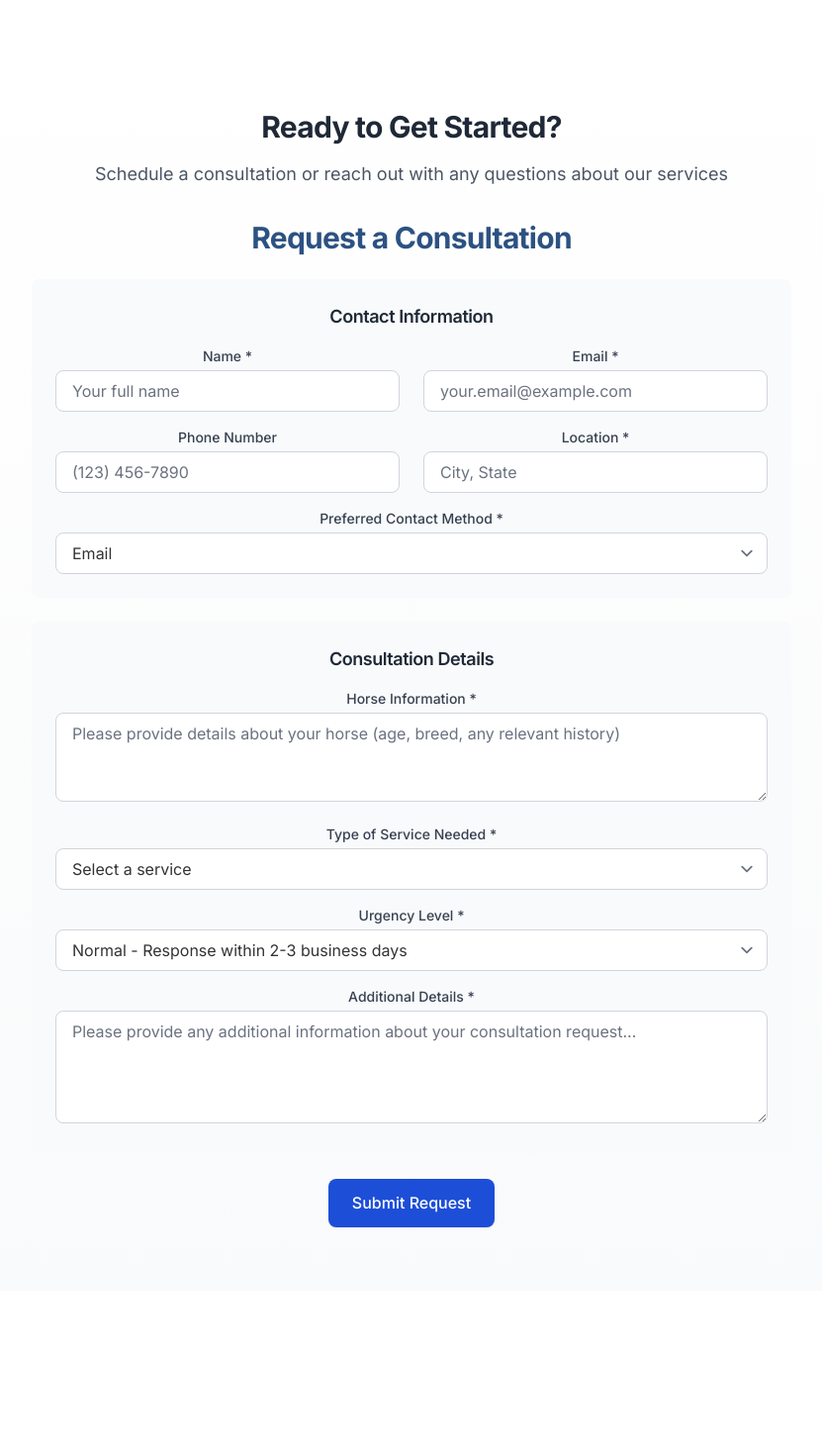
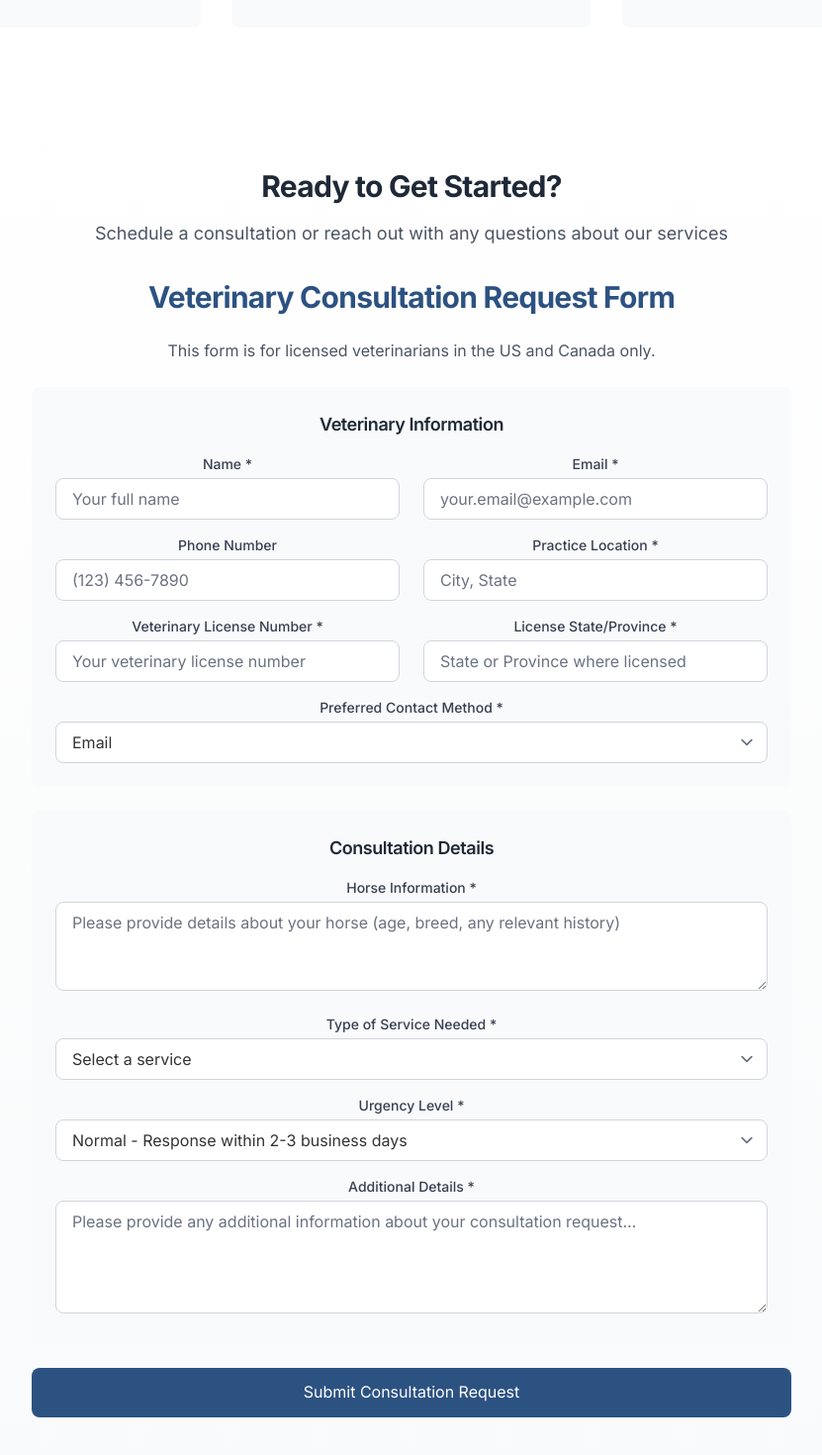
Before and after one commit to CoreyCrawfordDev/dr-gold-equine, a Next.js app: page / in a window 1280 px wide. Shown: the part 1232-2702 px from the top of the page at 99% size, without its empty margins (224-1055 px from the left). Before the commit the page ends 2536 px from the top, so only its background shows below. Built offline with nearby package versions, Linux system fonts and the light colour scheme.

Commit message:
Update consultation form and services: Add veterinary license fields, update service coverage to US/Canada, add pricing information

```diff
--- a/app/components/ContactForm.tsx
+++ b/app/components/ContactForm.tsx
@@ -13,6 +13,8 @@ export default function ContactForm() {
     email: '',
     phone: '',
     location: '', // City/State
+    license_number: '', // Veterinary license number
+    license_state: '', // State/Province of license
     horseInfo: '', // Horse details
     serviceType: '', // Type of service needed
     preferredContact: 'email', // Preferred contact method
@@ -61,6 +63,8 @@ export default function ContactForm() {
           from_email: formData.email,
           phone: formattedPhone,
           location: formData.location,
+          license_number: formData.license_number,
+          license_state: formData.license_state,
           horse_info: formData.horseInfo,
           service_type: formData.serviceType,
           preferred_contact: formData.preferredContact,
@@ -87,6 +91,8 @@ export default function ContactForm() {
         email: '',
         phone: '',
         location: '',
+        license_number: '',
+        license_state: '',
         horseInfo: '',
         serviceType: '',
         preferredContact: 'email',
@@ -122,11 +128,12 @@ export default function ContactForm() {
       className="space-y-6"
       aria-labelledby="contact-form-title"
     >
-      <h3 id="contact-form-title" className="text-primary mb-6">Request a Consultation</h3>
+      <h3 id="contact-form-title" className="text-primary mb-6">Veterinary Consultation Request Form</h3>
+      <p className="text-gray-600 mb-6">This form is for licensed veterinarians in the US and Canada only.</p>
 
       {/* Contact Information Section */}
       <div className="bg-gray-50 p-6 rounded-lg">
-        <h4 className="text-lg font-semibold mb-4">Contact Information</h4>
+        <h4 className="text-lg font-semibold mb-4">Veterinary Information</h4>
         <div className="grid grid-cols-1 md:grid-cols-2 gap-6">
           <div>
             <label htmlFor="name" className="label">
@@ -188,7 +195,7 @@ export default function ContactForm() {
           </div>
           <div>
             <label htmlFor="location" className="label">
-              Location *
+              Practice Location *
             </label>
             <input
               type="text"
@@ -199,6 +206,41 @@ export default function ContactForm() {
               onChange={handleChange}
               className="input"
               placeholder="City, State"
+              aria-required="true"
+            />
+          </div>
+        </div>
+
+        <div className="grid grid-cols-1 md:grid-cols-2 gap-6 mt-4">
+          <div>
+            <label htmlFor="license_number" className="label">
+              Veterinary License Number *
+            </label>
+            <input
+              type="text"
+              id="license_number"
+              name="license_number"
+              required
+              value={formData.license_number}
+              onChange={handleChange}
+              className="input"
+              placeholder="Your veterinary license number"
+              aria-required="true"
+            />
+          </div>
+          <div>
+            <label htmlFor="license_state" className="label">
+              License State/Province *
+            </label>
+            <input
+              type="text"
+              id="license_state"
+              name="license_state"
+              required
+              value={formData.license_state}
+              onChange={handleChange}
+              className="input"
+              placeholder="State or Province where licensed"
               aria-required="true"
             />
           </div>
@@ -323,16 +365,13 @@ export default function ContactForm() {
         </div>
       )}
 
-      <div className="text-center">
-        <button
-          type="submit"
-          className="btn btn-primary"
-          disabled={status.type === 'loading'}
-          aria-label={status.type === 'loading' ? 'Sending message...' : 'Send message'}
-        >
-          {status.type === 'loading' ? 'Sending...' : 'Submit Request'}
-        </button>
-      </div>
+      <button
+        type="submit"
+        className="w-full bg-primary text-white py-3 px-6 rounded-lg hover:bg-primary-dark transition-colors"
+        disabled={status.type === 'loading'}
+      >
+        {status.type === 'loading' ? 'Sending...' : 'Submit Consultation Request'}
+      </button>
     </form>
   );
 }
--- a/app/page.tsx
+++ b/app/page.tsx
@@ -55,6 +55,11 @@ export default function Home() {
           <h2 className="text-3xl md:text-4xl font-bold text-center mb-12">
             Our Services
           </h2>
+          <div className="text-center mb-8">
+            <p className="text-lg text-gray-600">
+              All consultation services start at $250/hour
+            </p>
+          </div>
           <div className="grid md:grid-cols-3 gap-8">
             {services.map((service, index) => (
               <div
@@ -96,7 +101,7 @@ const services = [
   },
   {
     title: "Phone/Text Consults",
-    description: "Remote consultation services for veterinarians and animal owners throughout Montana."
+    description: "Remote consultation services for veterinarians throughout the US and Canada."
   },
   {
     title: "Chart Reviews",
--- /dev/null
+++ b/email_template.html
@@ -0,0 +1,157 @@
+<!DOCTYPE html>
+<html>
+<head>
+    <style>
+        body {
+            font-family: Arial, sans-serif;
+            line-height: 1.6;
+            color: #333333;
+            margin: 0;
+            padding: 0;
+        }
+        .container {
+            max-width: 600px;
+            margin: 0 auto;
+            padding: 20px;
+        }
+        .header {
+            background-color: #1a365d;
+            color: white;
+            padding: 20px;
+            text-align: center;
+            border-radius: 5px 5px 0 0;
+        }
+        .content {
+            background-color: #ffffff;
+            padding: 20px;
+            border: 1px solid #e2e8f0;
+        }
+        .section {
+            margin-bottom: 25px;
+            padding: 15px;
+            background-color: #f8fafc;
+            border-radius: 5px;
+        }
+        .section-title {
+            color: #1a365d;
+            font-size: 18px;
+            font-weight: bold;
+            margin-bottom: 15px;
+            padding-bottom: 8px;
+            border-bottom: 2px solid #e2e8f0;
+        }
+        .field {
+            margin-bottom: 15px;
+        }
+        .label {
+            font-weight: bold;
+            color: #4a5568;
+            font-size: 14px;
+        }
+        .value {
+            margin-top: 5px;
+            padding: 8px;
+            background-color: white;
+            border-radius: 4px;
+        }
+        .message-box {
+            background-color: white;
+            padding: 15px;
+            border-radius: 5px;
+            margin-top: 10px;
+            border: 1px solid #e2e8f0;
+        }
+        .footer {
+            background-color: #f8fafc;
+            padding: 15px;
+            text-align: center;
+            font-size: 12px;
+            color: #666666;
+            border-radius: 0 0 5px 5px;
+            border: 1px solid #e2e8f0;
+            border-top: none;
+        }
+    </style>
+</head>
+<body>
+    <div class="container">
+        <div class="header">
+            <h2>New Veterinary Consultation Request</h2>
+            <p>For licensed veterinarians in the US and Canada</p>
+        </div>
+
+        <div class="content">
+            <!-- Contact Information Section -->
+            <div class="section">
+                <div class="section-title">Veterinary Information</div>
+
+                <div class="field">
+                    <div class="label">Name:</div>
+                    <div class="value">{{from_name}}</div>
+                </div>
+
+                <div class="field">
+                    <div class="label">Email:</div>
+                    <div class="value">{{from_email}}</div>
+                </div>
+
+                <div class="field">
+                    <div class="label">Phone:</div>
+                    <div class="value">{{phone}}</div>
+                </div>
+
+                <div class="field">
+                    <div class="label">Veterinary License Number:</div>
+                    <div class="value">{{license_number}}</div>
+                </div>
+
+                <div class="field">
+                    <div class="label">License State/Province:</div>
+                    <div class="value">{{license_state}}</div>
+                </div>
+
+                <div class="field">
+                    <div class="label">Practice Location:</div>
+                    <div class="value">{{location}}</div>
+                </div>
+
+                <div class="field">
+                    <div class="label">Preferred Contact Method:</div>
+                    <div class="value">{{preferred_contact}}</div>
+                </div>
+            </div>
+
+            <!-- Consultation Details Section -->
+            <div class="section">
+                <div class="section-title">Consultation Details</div>
+
+                <div class="field">
+                    <div class="label">Service Type:</div>
+                    <div class="value">{{service_type}}</div>
+                </div>
+
+                <div class="field">
+                    <div class="label">Urgency Level:</div>
+                    <div class="value">{{urgency}}</div>
+                </div>
+
+                <div class="field">
+                    <div class="label">Horse Information:</div>
+                    <div class="message-box">{{horse_info}}</div>
+                </div>
+
+                <div class="field">
+                    <div class="label">Additional Details:</div>
+                    <div class="message-box">{{message}}</div>
+                </div>
+            </div>
+        </div>
+
+        <div class="footer">
+            <p>This consultation request was submitted through drgoldequinemed.com</p>
+            <p>© 2024 Dr. Gold Equine Medicine. All rights reserved.</p>
+            <p>Please respond to the client using their preferred contact method.</p>
+        </div>
+    </div>
+</body>
+</html>
```
